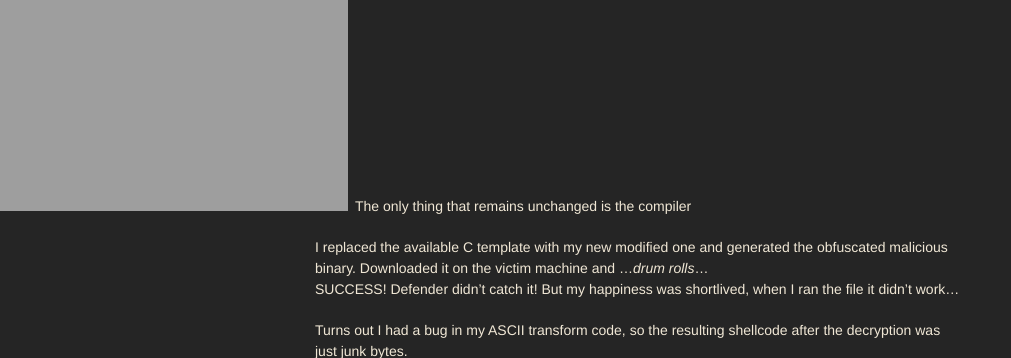
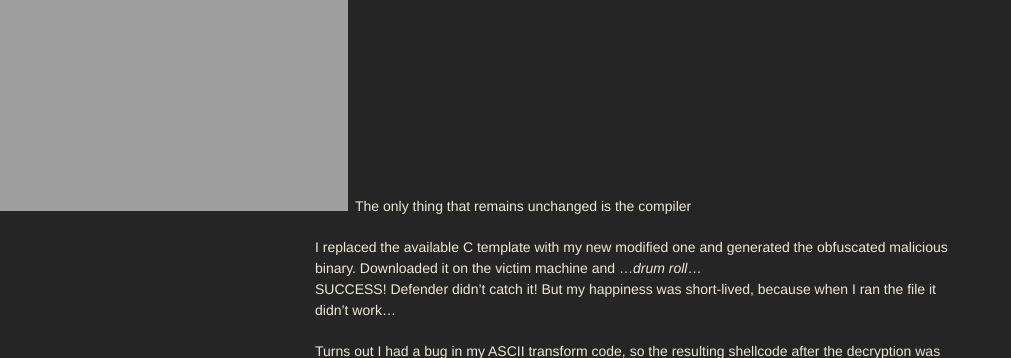
Before and after one commit to idafchev/idafchev.github.io, a Jekyll site: the page built from _posts/2019-01-23-beating_defender.md, in a window 1280 px wide and 900 px high, scrolled down 15174 px, cut to the strip 0-358 px from the top of the window. Shown: the whole strip, without its empty margins (0-1011 px from the left). Built offline with Jekyll 4.4.1, drawn with Linux system fonts in a browser that asks for light colours; nearby versions of some CDN libraries; some web fonts are replaced; comment, search, counter and statistics services are not loaded.

Commit message:
Update 2019-01-23-beating_defender.md

```diff
--- a/_posts/2019-01-23-beating_defender.md
+++ b/_posts/2019-01-23-beating_defender.md
@@ -201,8 +201,8 @@ Let's summarize:
 - The payload is also transformed to printable ASCII characters
 - The only thing that remains unchanged is the compiler
 
-I replaced the available C template with my new modified one and generated the obfuscated malicious binary. Downloaded it on the victim machine and ...*drum rolls*...
-SUCCESS! Defender didn't catch it! But my happiness was shortlived, when I ran the file it didn't work...
+I replaced the available C template with my new modified one and generated the obfuscated malicious binary. Downloaded it on the victim machine and ...*drum roll*...
+SUCCESS! Defender didn't catch it! But my happiness was short-lived, because when I ran the file it didn't work...
 
 Turns out I had a bug in my ASCII transform code, so the resulting shellcode after the decryption was just junk bytes.
 
```
